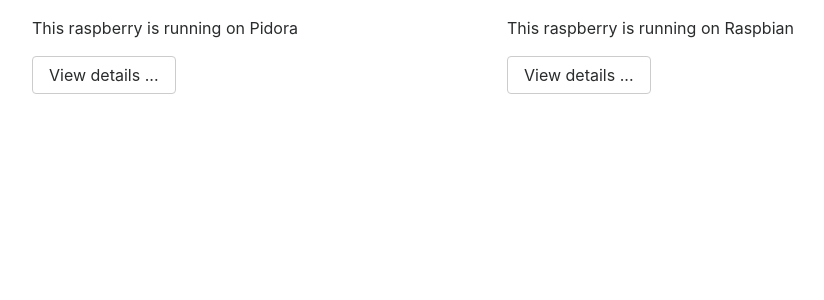
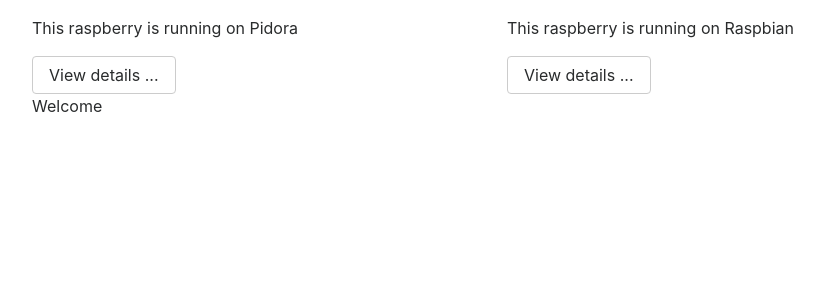
Before and after one commit to morandat/GrapeCluster, a Flask app: page / in a window 1280 px wide. Shown: the part 395-695 px from the top of the page, without its empty margins (53-877 px from the left). Run offline with Flask 2, Linux system fonts and the light colour scheme; some libraries are stand-ins or nearby versions.

Commit message:
Changed jquery cdn, and just added a stupid ajax call on REST route

```diff
--- a/web/server/server.py
+++ b/web/server/server.py
@@ -25,6 +25,10 @@ def template_debug():
     }
     return render_template('index.html', raspberries=raspberries)
 
+@app.route("/test/welcome")
+def api_test():
+    print("test")
+    return "Welcome"
 
 if __name__ == '__main__':
     app.run(debug=True)
--- /dev/null
+++ b/web/server/static/javascript/main.js
@@ -0,0 +1,9 @@
+//Before manipulating document, it's better to be sure that it is fully charged
+$(document).ready(function(){
+
+    console.log("Doing the request ...");
+    $.ajax({url:"http://127.0.0.1:5000/test/welcome", success : function(html, status){
+            $("#welcome").html(html);
+    }});
+
+});
--- a/web/server/templates/index.html
+++ b/web/server/templates/index.html
@@ -19,4 +19,8 @@
         {% endfor %}
     </div>
 
+    <div>
+        <p id="welcome"></p>
+    </div>
+
 {% endblock %}
--- a/web/server/templates/layouts/skeleton.html
+++ b/web/server/templates/layouts/skeleton.html
@@ -54,9 +54,9 @@
 </body>
 
 <!-- Bootstrap requirements : jquery and javascripts -->
-<script src="https://code.jquery.com/jquery-3.1.1.slim.min.js"
-        integrity="sha384-A7FZj7v+d/sdmMqp/nOQwliLvUsJfDHW+k9Omg/a/EheAdgtzNs3hpfag6Ed950n"
-        crossorigin="anonymous"></script>
+<script src="https://code.jquery.com/jquery-3.1.1.min.js"
+  integrity="sha256-hVVnYaiADRTO2PzUGmuLJr8BLUSjGIZsDYGmIJLv2b8="
+  crossorigin="anonymous"></script>
 <script src="https://cdnjs.cloudflare.com/ajax/libs/tether/1.4.0/js/tether.min.js"
         integrity="sha384-DztdAPBWPRXSA/3eYEEUWrWCy7G5KFbe8fFjk5JAIxUYHKkDx6Qin1DkWx51bBrb"
         crossorigin="anonymous"></script>
@@ -64,4 +64,6 @@
         integrity="sha384-vBWWzlZJ8ea9aCX4pEW3rVHjgjt7zpkNpZk+02D9phzyeVkE+jo0ieGizqPLForn"
         crossorigin="anonymous"></script>
 
+<script src="/static/javascript/main.js"></script>
+
 </html>
```
